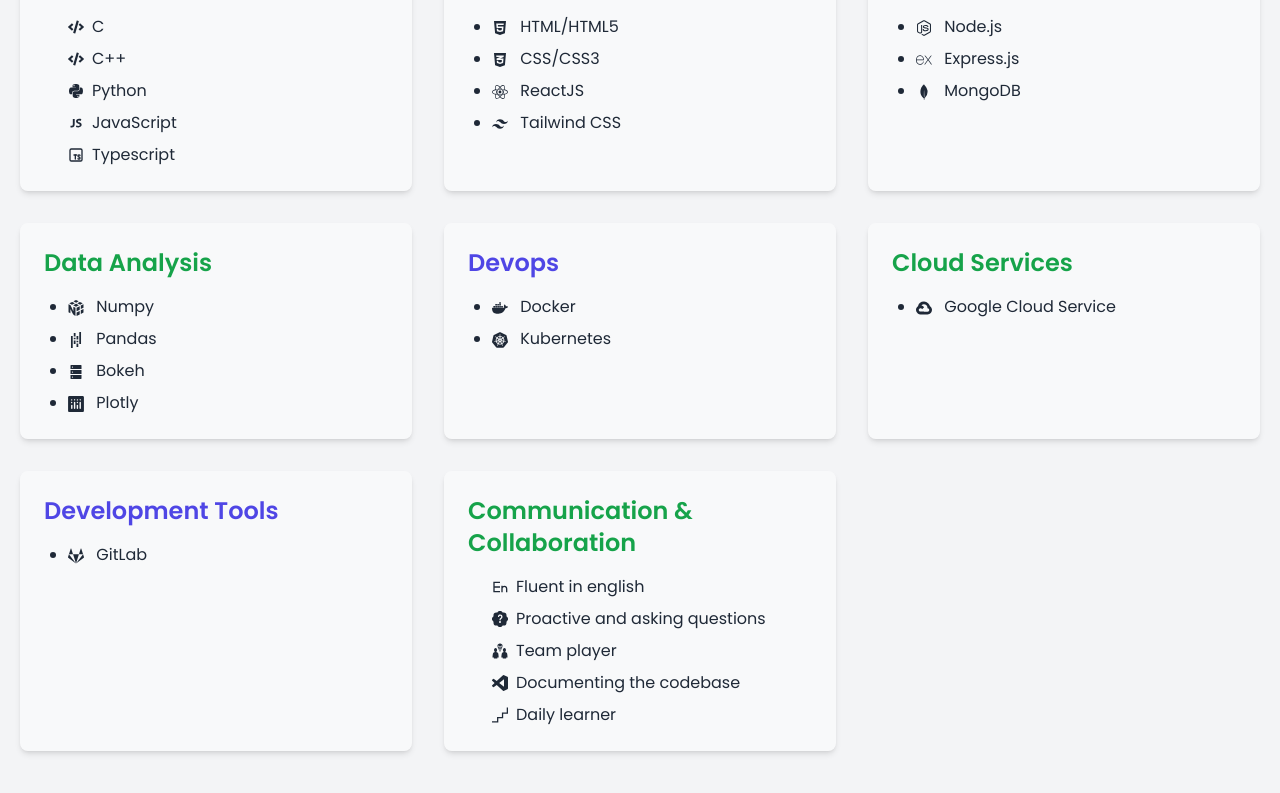
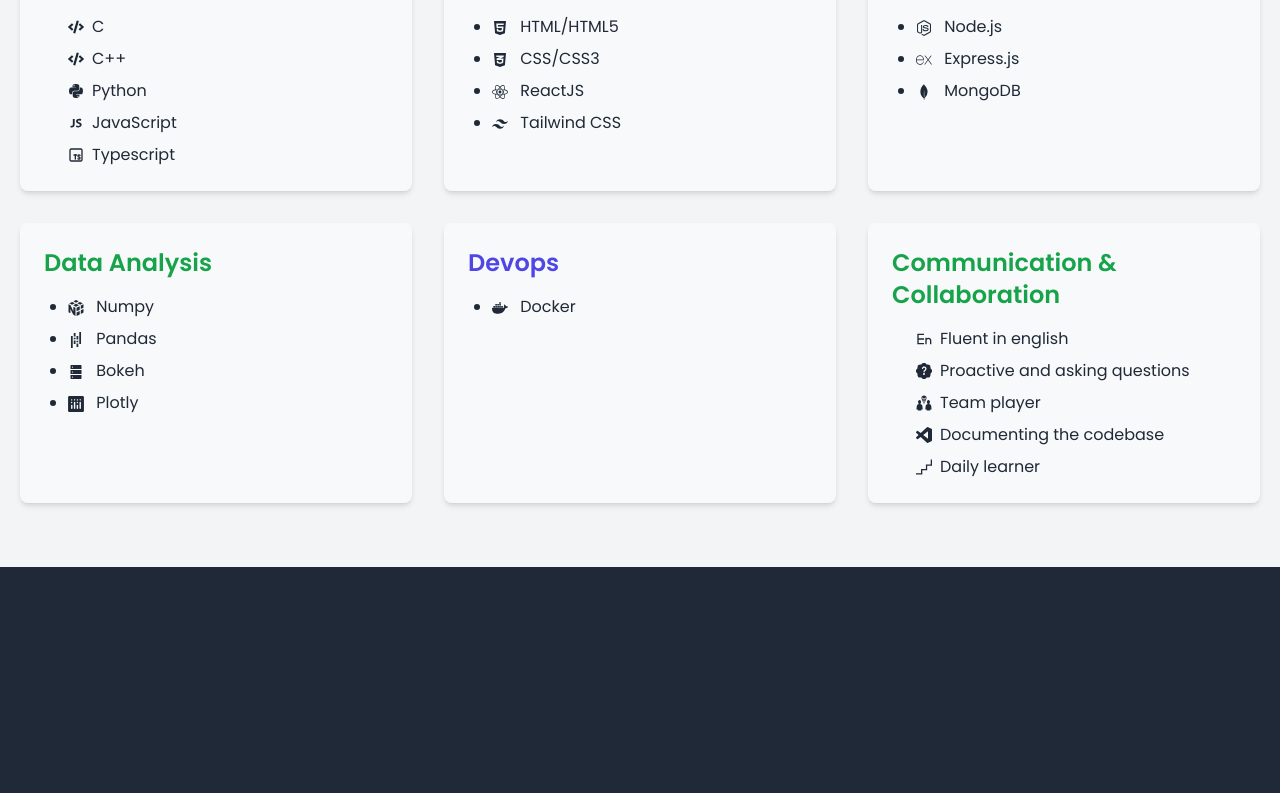
Before and after one commit to ashusnapx/portfolio-website, a React (Create React App) app in the folder portfolio/: page /skills in a window 1280 px wide. Shown: the part 279-1072 px from the top of the page. After the commit the page ends 846 px from the top, so only its background shows below. Built offline with nearby package versions, Linux system fonts and the light colour scheme.

Commit message:
skills updated

```diff
--- a/portfolio/src/components/Skills.js
+++ b/portfolio/src/components/Skills.js
@@ -34,7 +34,7 @@
         <div className="grid grid-cols-1 md:grid-cols-2 lg:grid-cols-3 gap-8">
 
 
-
+{/* programming lang */}
           <div className="bg-white/40 p-6 rounded-lg shadow-md">
             <h2 className="text-2xl font-semibold mb-4 text-indigo-600">
               Programming Languages
@@ -60,7 +60,7 @@
 
 
 
-
+{/* frontend */}
           <div className="bg-white/40  p-6 rounded-lg shadow-md">
             <h2 className="text-2xl font-semibold mb-4 text-green-600">Frontend Development</h2>
             <ul className="list-disc pl-6 text-gray-800">
@@ -74,7 +74,7 @@
 
 
 
-
+{/* backend */}
           <div className="bg-white/40 p-6 rounded-lg shadow-md">
             <h2 className="text-2xl font-semibold mb-4 text-blue-600">Backend Development</h2>
             <ul className="list-disc pl-6 text-gray-800">
@@ -86,7 +86,7 @@
 
 
 
-
+{/* data analytics */}
           <div className="bg-white/40 p-6 rounded-lg shadow-md">
             <h2 className="text-2xl font-semibold mb-4 text-green-600">Data Analysis</h2>
             <ul className="list-disc pl-6 text-gray-800">
@@ -103,12 +103,12 @@
             <h2 className="text-2xl font-semibold mb-4 text-indigo-600">Devops</h2>
             <ul className="list-disc pl-6 text-gray-800">
               <li className="mb-2"><SiDocker className="inline mr-2" /> Docker</li>
-              <li className="mb-2"><SiKubernetes className="inline mr-2" /> Kubernetes</li>
+              {/* <li className="mb-2"><SiKubernetes className="inline mr-2" /> Kubernetes</li> */}
             </ul>
           </div>
 
 
-          <div className="bg-white/40 p-6 rounded-lg shadow-md">
+          {/* <div className="bg-white/40 p-6 rounded-lg shadow-md">
             <h2 className="text-2xl font-semibold mb-4 text-green-600">
               Cloud Services
             </h2>
@@ -117,15 +117,16 @@
                 <SiGooglecloud className="inline mr-2" /> Google Cloud Service
               </li>
             </ul>
-          </div>
+          </div> */}
 
 
-          <div className="bg-white/40  p-6 rounded-lg shadow-md">
+          {/* development tools */}
+          {/* <div className="bg-white/40  p-6 rounded-lg shadow-md">
             <h2 className="text-2xl font-semibold mb-4 text-indigo-600">Development Tools</h2>
             <ul className="list-disc pl-6 text-gray-800">
               <li className="mb-2"><FaGitlab className="inline mr-2" /> GitLab</li>
             </ul>
-          </div>
+          </div> */}
 
           <div className="bg-white/40 p-6 rounded-lg shadow-md">
             <h2 className="text-2xl font-semibold mb-4 text-green-600">
```
